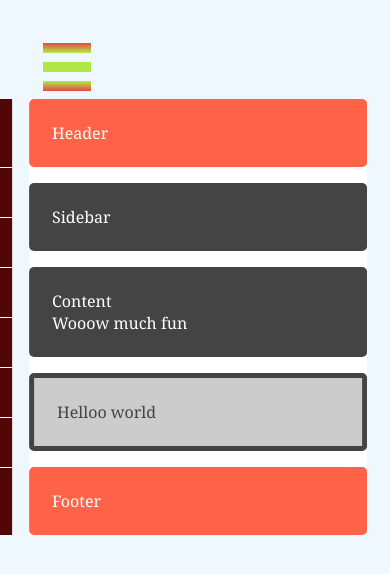
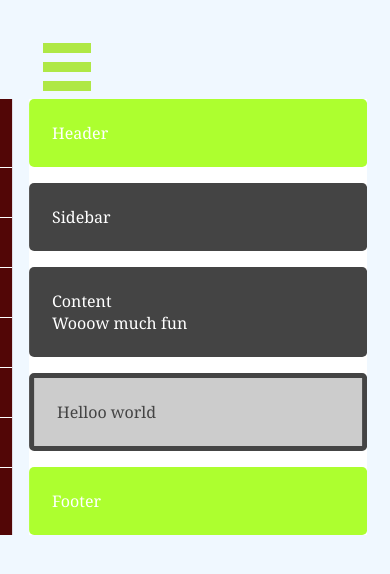
Before and after one commit to laurencedodier/exercice4, a plain HTML site: page index.html in a window 390 px wide. Drawn offline with Linux system fonts and the light colour scheme.

Commit message:
ex 4 - brancheEx4Finale - changement couleurs

```diff
--- a/sass/layout/_layout.scss
+++ b/sass/layout/_layout.scss
@@ -1,6 +1,6 @@
 body {
     margin: 40px;
-    color: yellow;
+    color: rgb(255, 121, 31);
     background-color: aliceblue;
     font-family: Georgia, 'Times New Roman', Times, serif;
   }
@@ -31,7 +31,7 @@ body {
 }
 
 .boutonBurger {
-    background: linear-gradient(to bottom, #E84545 0%, rgb(175, 232, 69) 20%, transparent 20%, transparent 40%, rgb(175, 232, 69) 40%, rgb(175, 232, 69) 60%, transparent 60%, transparent 80%, rgb(175, 232, 69) 80%, #E84545 100%);
+    background: linear-gradient(to bottom,  rgb(175, 232, 69) 0%, rgb(175, 232, 69) 20%, transparent 20%, transparent 40%, rgb(175, 232, 69) 40%, rgb(175, 232, 69) 60%, transparent 60%, transparent 80%, rgb(175, 232, 69) 80%,  rgb(175, 232, 69) 100%);
     height: 48px;
     width: 48px;
     margin: 1%;
@@ -190,7 +190,7 @@ body {
 
   .header,
   .footer {
-    background-color: tomato;
+    background-color: greenyellow;
   }
 
   .sidebar2 {
```
Also changed, not shown: css/style.css, 1 other file.
